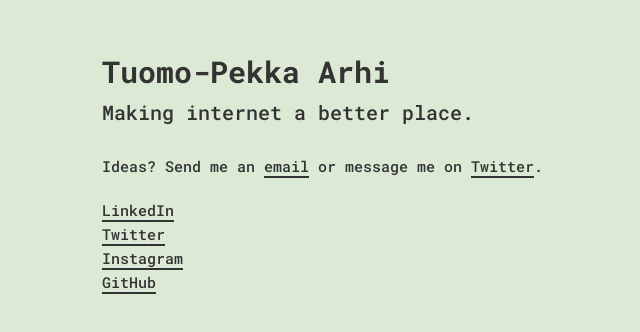
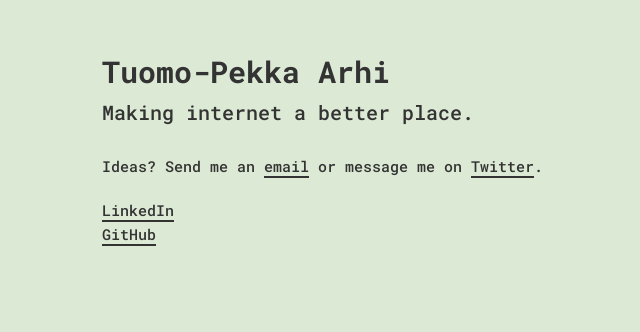
Before and after one commit to tuomopekka/tuomopekka.github.io, a plain HTML site: page index.html in a window 1280 px wide. Shown: the part 122-454 px from the top of the page, without its empty margins (233-873 px from the left). Drawn offline with nearby package versions, Linux system fonts and the light colour scheme.

Commit message:
Update index.html

```diff
--- a/index.html
+++ b/index.html
@@ -56,8 +56,6 @@
           <p>Ideas? Send me an <a href="mailto:tuomo-pekka.arhi@iki.fi">email</a> or message me on <a href="https://twitter.com/tuomopekka">Twitter</a>.</p>
           <p>
              <a href="https://www.linkedin.com/in/tuomopekkaarhi/">LinkedIn</a><br>
-             <a href="https://twitter.com/tuomopekka">Twitter</a><br>
-             <a href="https://www.instagram.com/tuomopekka/">Instagram</a><br>
              <a href="https://github.com/tuomopekka">GitHub</a>
           </p>
         </div>
```
